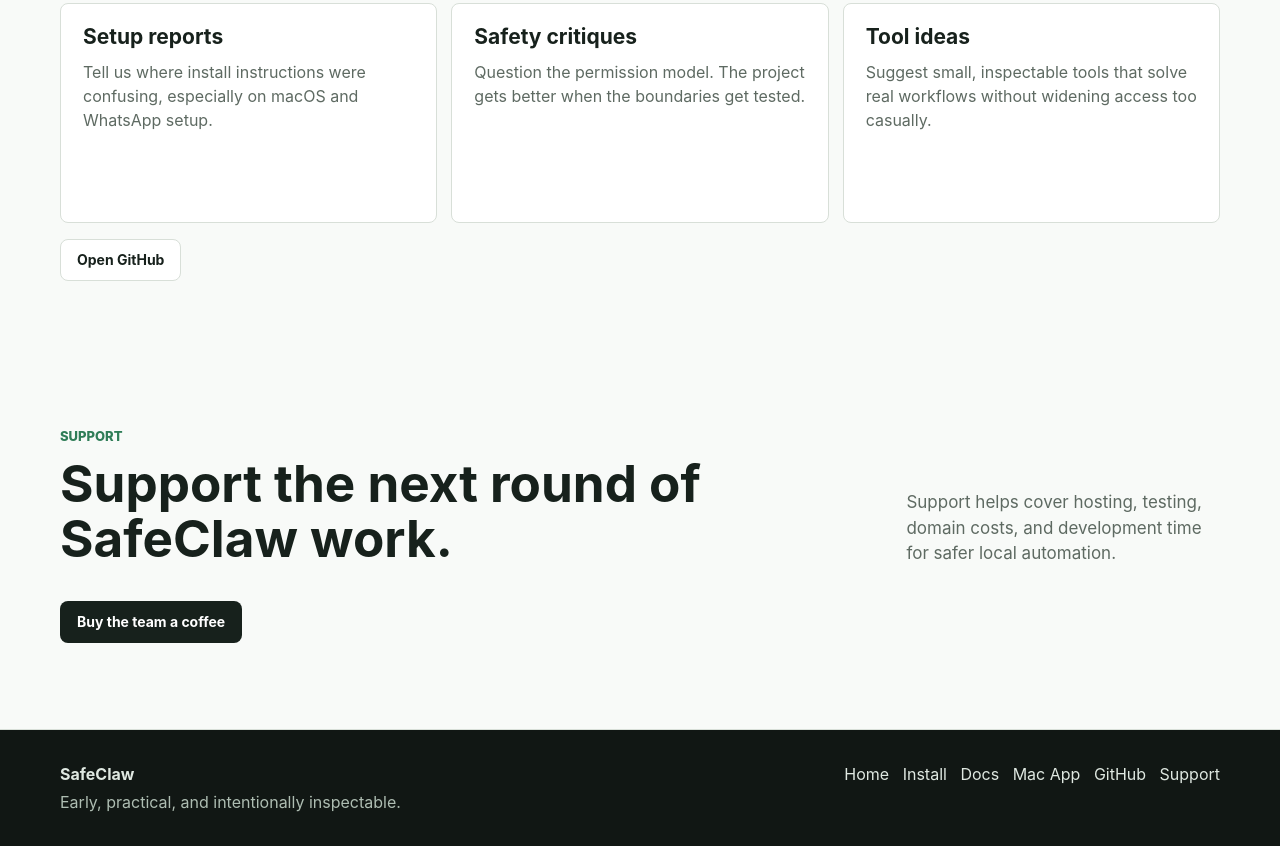
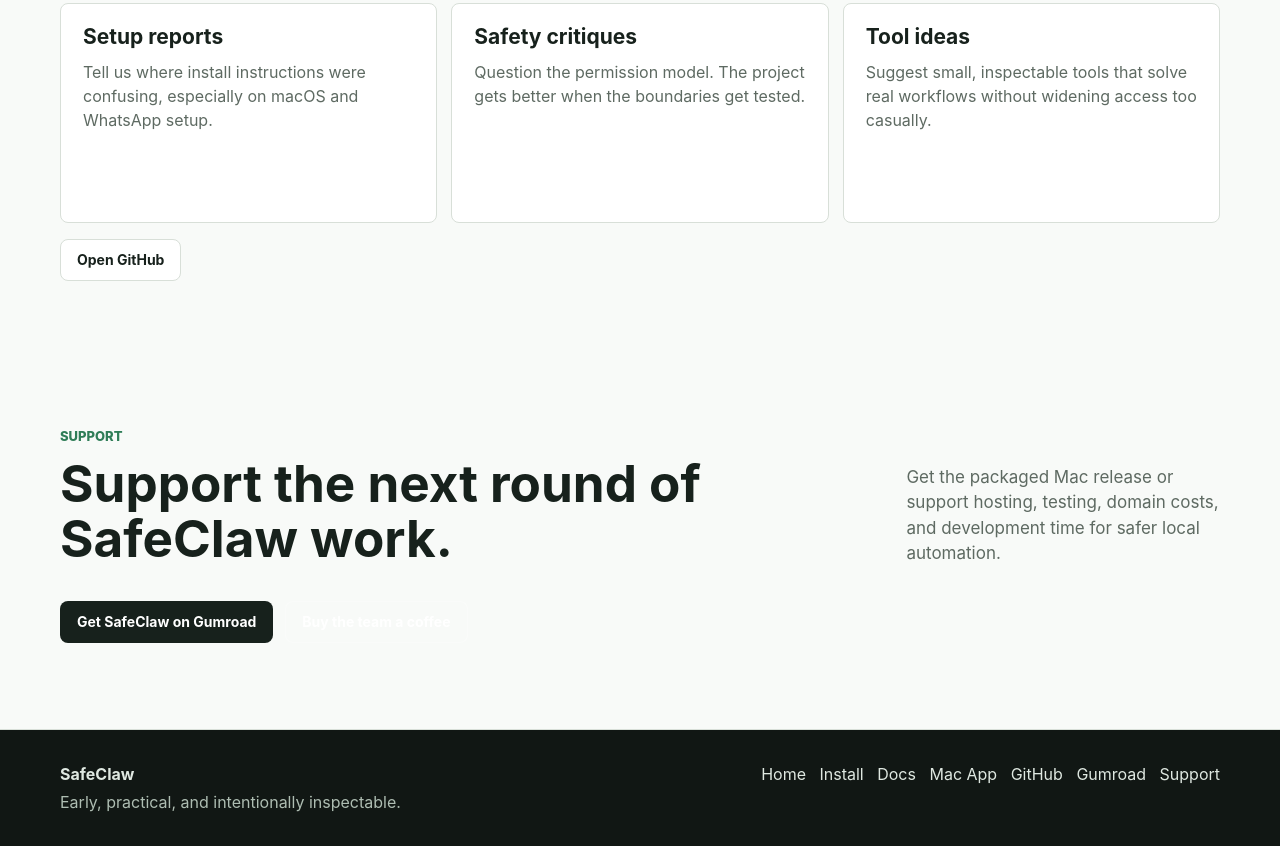
Before and after one commit to amahmood561/SafeClaw, a plain HTML site: page site/roadmap.html in a window 1280 px wide. Shown: the part 3028-3874 px from the top of the page. Drawn offline with Linux system fonts and the light colour scheme.

Commit message:
update for gum road product link

```diff
--- a/site/roadmap.html
+++ b/site/roadmap.html
@@ -134,16 +134,19 @@
             <p class="section-kicker">Support</p>
             <h2>Support the next round of SafeClaw work.</h2>
           </div>
-          <p class="section-summary">Support helps cover hosting, testing, domain costs, and development time for safer local automation.</p>
+          <p class="section-summary">Get the packaged Mac release or support hosting, testing, domain costs, and development time for safer local automation.</p>
         </div>
-        <a class="button primary" href="https://buymeacoffee.com/alifla">Buy the team a coffee</a>
+        <div class="hero-actions">
+          <a class="button primary" href="https://mahmoodify3.gumroad.com/l/safeclaw">Get SafeClaw on Gumroad</a>
+          <a class="button secondary" href="https://buymeacoffee.com/alifla">Buy the team a coffee</a>
+        </div>
       </section>
     </main>
 
     <footer class="footer">
       <div class="footer-inner">
         <div><strong>SafeClaw</strong><p>Early, practical, and intentionally inspectable.</p></div>
-        <div><a href="index.html">Home</a> &nbsp; <a href="install.html">Install</a> &nbsp; <a href="docs.html">Docs</a> &nbsp; <a href="mac-app.html">Mac App</a> &nbsp; <a href="https://github.com/amahmood561/SafeClaw">GitHub</a> &nbsp; <a href="https://buymeacoffee.com/alifla">Support</a></div>
+        <div><a href="index.html">Home</a> &nbsp; <a href="install.html">Install</a> &nbsp; <a href="docs.html">Docs</a> &nbsp; <a href="mac-app.html">Mac App</a> &nbsp; <a href="https://github.com/amahmood561/SafeClaw">GitHub</a> &nbsp; <a href="https://mahmoodify3.gumroad.com/l/safeclaw">Gumroad</a> &nbsp; <a href="https://buymeacoffee.com/alifla">Support</a></div>
       </div>
     </footer>
   </body>
```
Also changed, not shown: site/docs.html (+3 -3 lines), site/index.html (+6 -3 lines), README.md, site/README.md.
